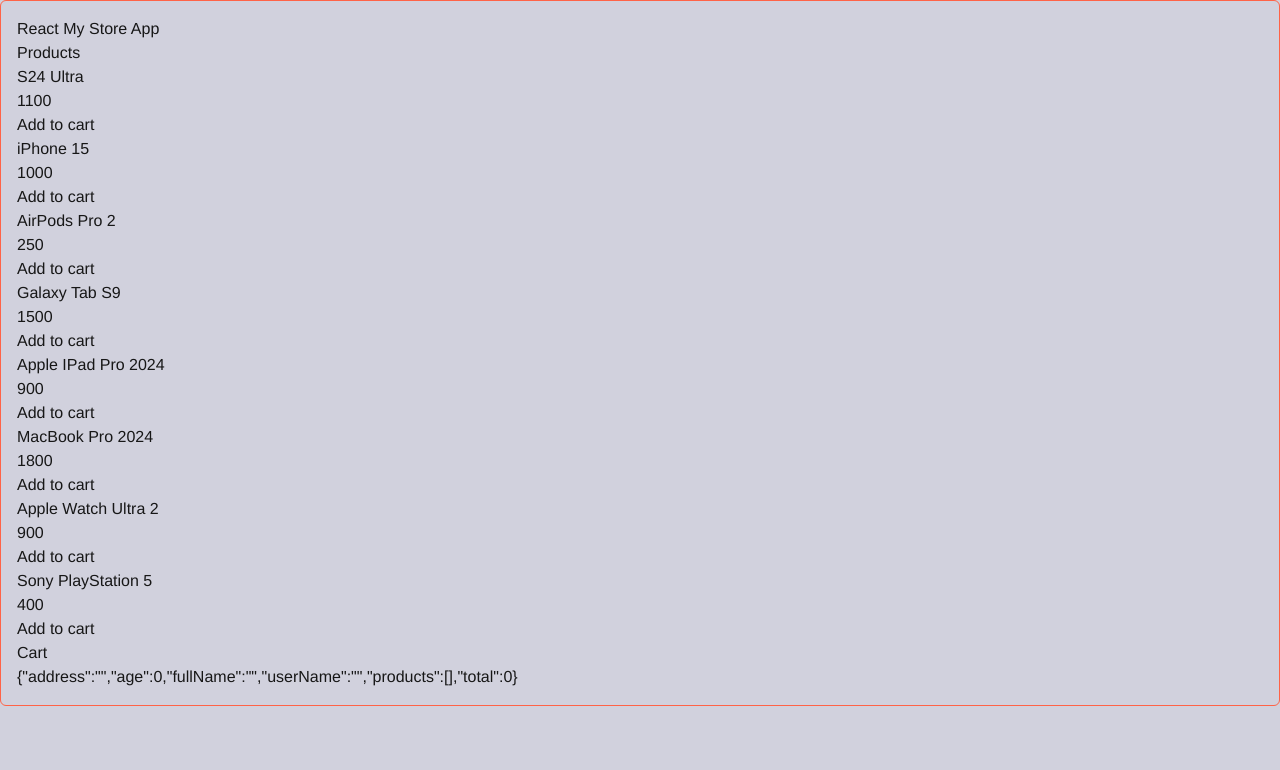
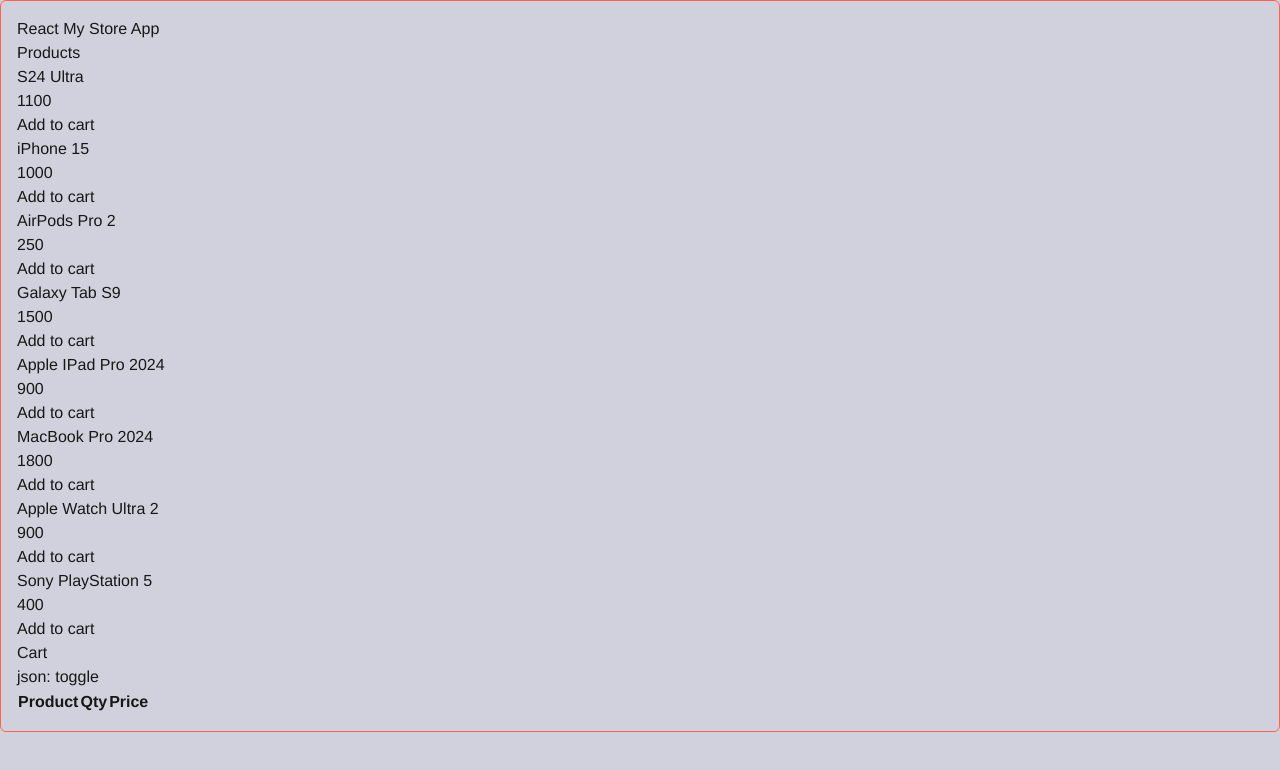
Before and after one commit to t-i-m-i/react-zustand, a React (Vite) app: page / in a window 1280 px wide. Shown: the top 770 px of the page. Built offline with nearby package versions, Linux system fonts and the light colour scheme.

Commit message:
add change qty buttons and actions

```diff
--- /dev/null
+++ b/src/components/ChangeQtyButtons.tsx
@@ -0,0 +1,19 @@
+import { useStore } from "../store/store";
+
+interface Props {
+  productId: string;
+}
+
+export default function ChangeQtyButtons({ productId }: Props) {
+
+  const { getProductById, incQty, decQty } = useStore();
+  const product = getProductById(productId);
+
+  return (
+    <>
+      <button onClick={() => decQty(productId)} className="px-2 py-1 bg-green-700 text-white rounded">-</button>
+      <span className="px-2 py-1">{ product?.qty }</span>
+      <button onClick={() => incQty(productId)} className="px-2 py-1 bg-green-700 text-white rounded">+</button>
+    </>
+  )
+}
--- a/src/components/card.tsx
+++ b/src/components/card.tsx
@@ -2,6 +2,7 @@
 
 import { useStore } from "../store/store";
 import { Product } from "../types/product";
+import ChangeQtyButtons from "./ChangeQtyButtons";
 
 interface ProductProps {
   product: Product;
@@ -9,7 +10,7 @@
 
 export default function Card({ product }: ProductProps) {
 
-  const cart = useStore();
+  // const cart = useStore();
   // returns all store: user-slice and cart-slice:
   // {"address":"","age":0,"fullName":"","userName":"","products":[{"id":"4","price":1500,"title":"Galaxy Tab S9","qty":1}],"total":0}
 
@@ -25,20 +26,23 @@
     })
   );
 
+  const cartProduct = cartProducts.find((item) => item.id === product.id);
+
   return (
     <>
       {/* <li>
-        {JSON.stringify(cart)}
+        {JSON.stringify(cartProduct)}
       </li> */}
       <li className="border rounded p-4">
         <h2>{product.title}</h2>
         <div>{product.price}</div>
-        <button
+        {!cartProduct ? <button
           className="px-4 py-2 bg-green-700 text-white rounded"
           onClick={() => addProduct(product)}
         >
           Add to cart
-        </button>
+        </button> : <ChangeQtyButtons productId={product.id} />
+        }
       </li>
     </>
   )
--- a/src/components/cart.tsx
+++ b/src/components/cart.tsx
@@ -1,14 +1,42 @@
-"use client";
-
+import { useState } from "react";
 import { useStore } from "../store/store";
+import ChangeQtyButtons from "./ChangeQtyButtons";
 
 export default function Cart() {
 
   const cart = useStore();
+  const [showJson, toggleShowJson] = useState(false);
 
   return (
     <>
-      {JSON.stringify(cart)}
+      <div className="py-2 text-xs">
+        json: {' '}
+        <span className="px-2 py-1 bg-green-700 text-white rounded cursor-pointer" onClick={() => toggleShowJson(prev => !prev)}>toggle</span>
+        {showJson && <pre>
+          {JSON.stringify(cart, null, 2)}
+        </pre>}
+      </div>
+
+      <table className="table-auto w-full border-collapse border rounded">
+        <thead>
+          <tr>
+            <th>Product</th>
+            <th>Qty</th>
+            <th>Price</th>
+          </tr>
+        </thead>
+        <tbody>
+        {cart.products.map((product) => (
+          <tr>
+            <td className="border p-2">{product.title}</td>
+            <td className="border p-2 text-center">
+              <ChangeQtyButtons productId={product.id} />
+            </td>
+            <td className="border p-2 text-right">{product.price}</td>
+          </tr>
+        ))}
+        </tbody>
+      </table>
     </>
   );
 }
```
Also changed, not shown: 1 other file (tests, documents, lock files or other folders).
